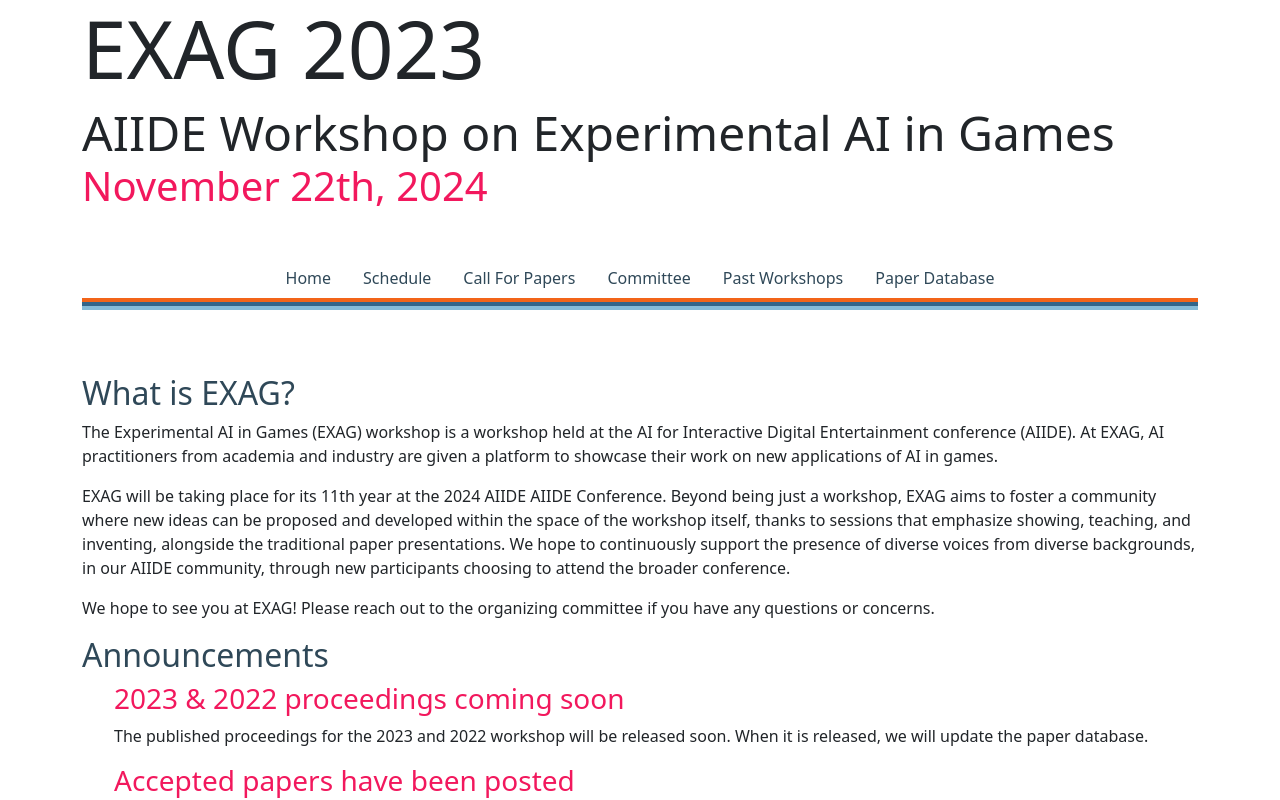
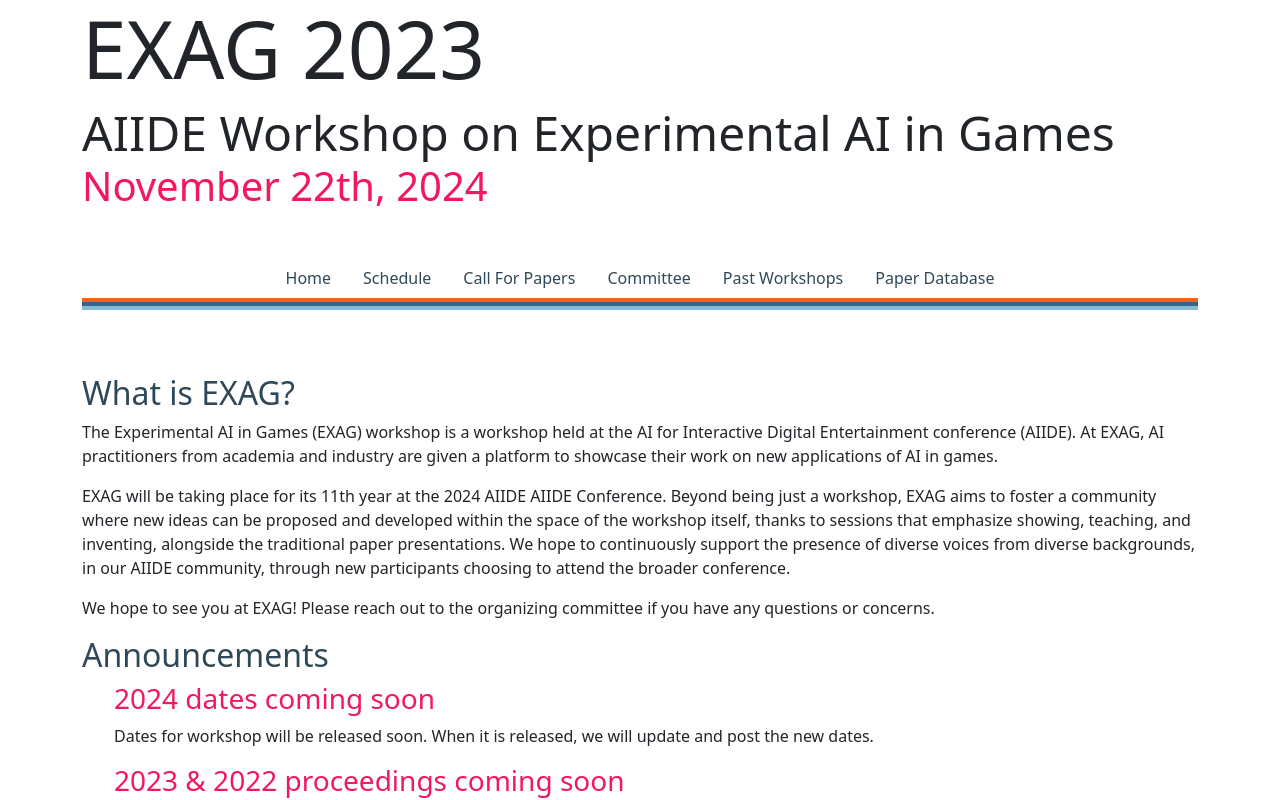
Before and after one commit to aiide-exag/aiide-exag.github.io, a Next.js app: page / in a window 1280 px wide. Shown: the top 800 px of the page. Built offline with nearby package versions, Linux system fonts and the light colour scheme.

Commit message:
Update index.tsx

```diff
--- a/src/pages/index.tsx
+++ b/src/pages/index.tsx
@@ -36,6 +36,13 @@
                         concerns.
                     </p>
                     <h2 className="mb-2">Announcements</h2>
+                    <div className="announcement">
+                        <h3>2024 dates coming soon</h3>
+                        <p>
+                            Dates for workshop will be released soon. When it is released,
+                            we will update and post the new dates.
+                        </p>
+                    </div>
                     <div className="announcement">
                         <h3>2023 & 2022 proceedings coming soon</h3>
                         <p>
```
